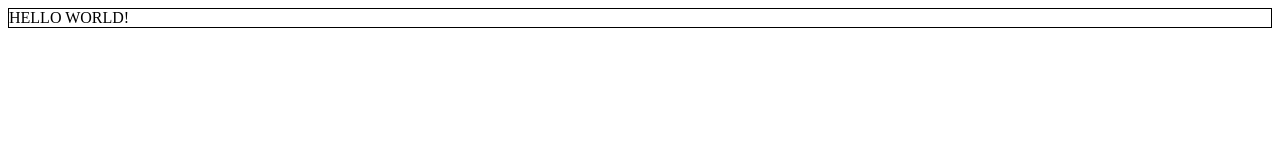
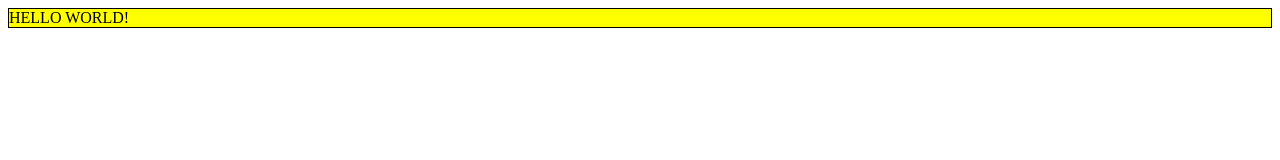
Before and after one commit to Escoly/hello-world, a plain HTML site: page index.html in a window 1280 px wide. Drawn offline with Linux system fonts and the light colour scheme.

Commit message:
add yellow background

```diff
--- a/style.css
+++ b/style.css
@@ -1,3 +1,4 @@
 div{
     border: 1px solid black;
+    background-color: yellow
 }
```
